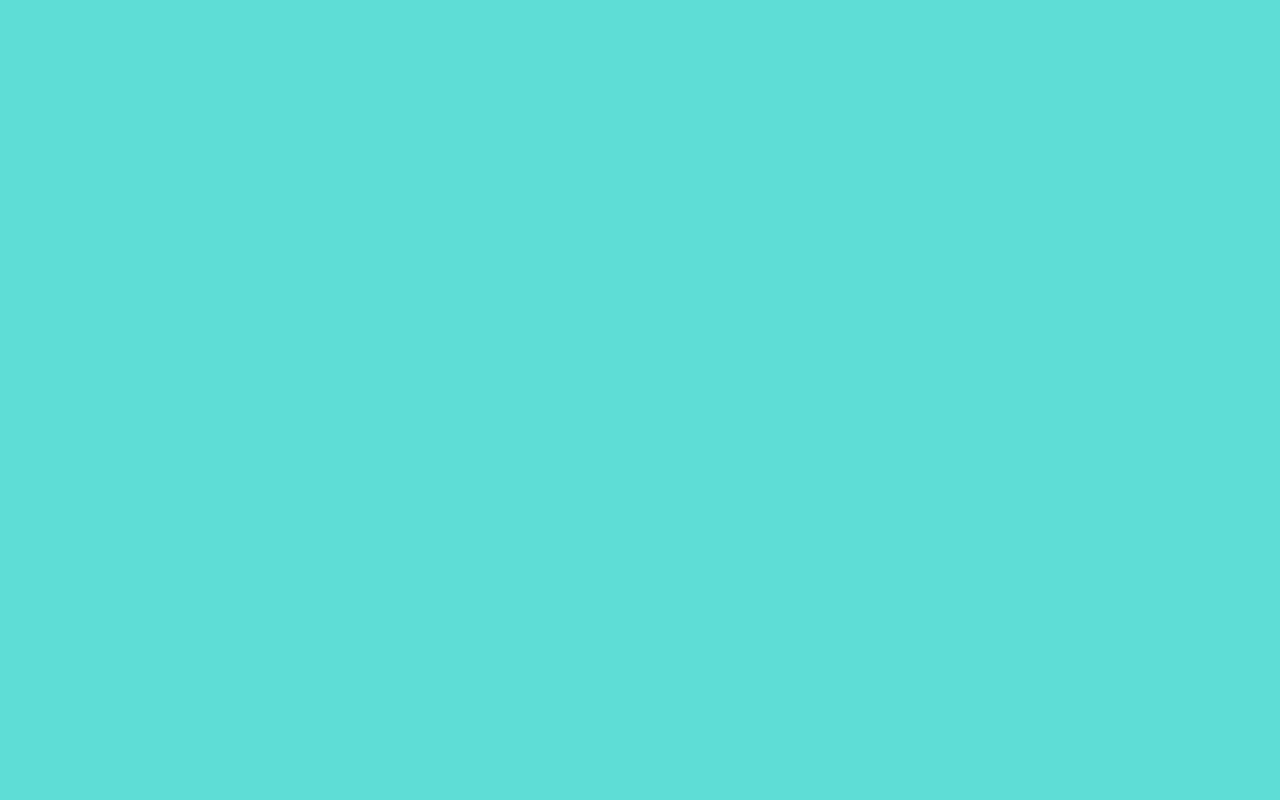
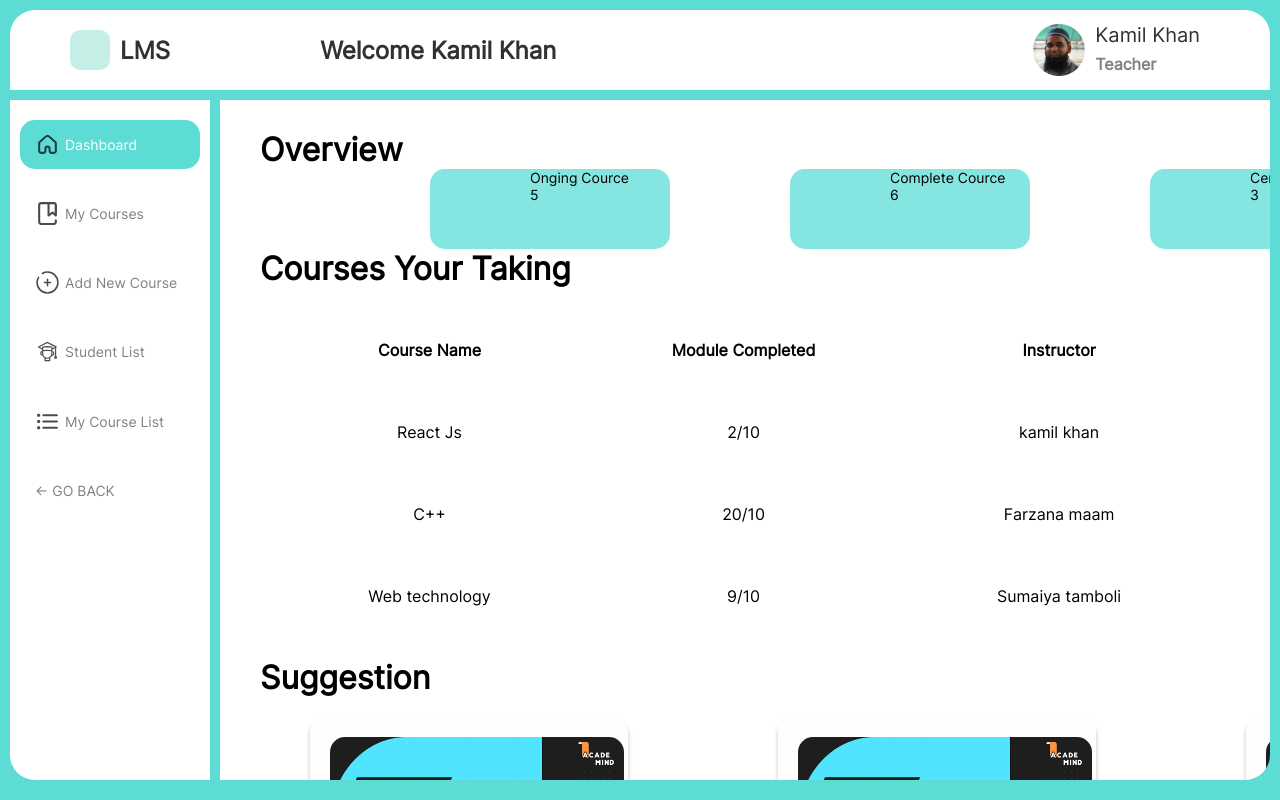
Before and after one commit to abdsha777/LearningManagementSystem, a React (Vite) app in the folder frontend/: page /studentDashboard in a window 1280 px wide. Before the commit this address had no page. Built offline with nearby package versions, Linux system fonts and the light colour scheme.

Commit message:
added afridi's page

```diff
--- a/frontend/src/App.jsx
+++ b/frontend/src/App.jsx
@@ -3,6 +3,7 @@ import { BrowserRouter, Routes, Route } from 'react-router-dom'
 import Layout from './components/layout/Layout'
 import Navigation from './forDeveloping/Navigation'
 import TeacherCourseDetail from './pages/teacher/TeacherCourseDetail'
+import StudentDashboard from './pages/student/StudentDashboard'
 
 
 
@@ -15,6 +16,7 @@ function App() {
           <Route path='/' element={<Layout />}>
             <Route index element={<Navigation />}></Route>
             <Route path='teacherCourseDetail' element={<TeacherCourseDetail />} />
+            <Route path='studentDashboard' element={<StudentDashboard />} />
           </Route>
         </Routes>
       </BrowserRouter>
--- a/frontend/src/forDeveloping/Navigation.jsx
+++ b/frontend/src/forDeveloping/Navigation.jsx
@@ -8,6 +8,7 @@ function Navigation() {
         <h2>Navigation Menu </h2> <small>check out your code</small>
         <div className='nav-links'>
             <Link to={'/teacherCourseDetail'}>Teacher Course Detail</Link>
+            <Link to={'/studentDashboard'}>Student Dashboard</Link>
         </div>
     </div>
   )
--- /dev/null
+++ b/frontend/src/pages/student/StudentDashboard.css
@@ -0,0 +1,92 @@
+.header-db {
+    width: 1164px;
+    height: 905px;
+    flex-shrink: 0;
+    padding-left: 200px;
+}
+
+/* top ka card ka css */
+.segg-container {
+    display: flex;
+    padding-left: 70px;
+    gap: 350px;
+
+}
+
+.top-card {
+    display: flex;
+    justify-content: center;
+    margin: 0%;
+    padding: 0%;
+    padding-left: 100px;
+    border-radius: 15px;
+    gap: 120px;
+}
+
+.col-3 {
+    display: flex;
+    width: 240px;
+    height: 80px;
+    /* idhar thu green box ka size change kar sakta  */
+    border-radius: 15px;
+    background: rgba(93, 220, 214, 0.75);
+}
+
+.segg-text {
+    color: #000;
+    font-family: Inter;
+    font-size: 14px;
+    font-style: normal;
+    padding-left: 100px;
+    /* here u can shift the content  */
+}
+
+/* table   */
+
+.display-info {
+    padding: 20px;
+    border-collapse: collapse;
+    width: 100%;
+}
+
+tr {
+    width: 100px;
+}
+
+td,
+th {
+    text-align: center;
+    padding: 30px;
+}
+
+/* bottom card grid of suggestion  */
+.card {
+    padding-left: 30px;
+    display: flex;
+    flex-direction: row;
+    max-width: 100%;
+    margin: 20px;
+    gap: 150px;
+}
+
+.col-4 {
+    width: 318px;
+    height: 290px;
+
+    border-radius: 15px;
+    background: #FEFEFE;
+    padding: 20px;
+    box-shadow: 0px 4px 4px 0px rgba(0, 0, 0, 0.25);
+}
+
+img {
+    width: 293.922px;
+    height: 185.201px;
+    border-radius: 15px;
+    padding: 0;
+}
+
+.image {
+    padding: 0;
+    margin: 0;
+}
--- a/frontend/src/pages/student/StudentDashboard.jsx
+++ b/frontend/src/pages/student/StudentDashboard.jsx
@@ -0,0 +1,108 @@
+import React from 'react'
+import './StudentDashboard.css'
+import img from "../../assets/image.jpg"
+
+function StudentDashboard() {
+    return (
+        <div>
+            <div className="header-sd">
+                <h1 align="left">Overview</h1>
+            </div>
+
+            <div className="segg-container">
+                <div className="top-card">
+                    <div className="col-3">
+                        <div className="segg-text">
+                            <p>Onging Cource</p>
+                            <p>5</p>
+                        </div>
+                    </div>
+
+                    <div className="col-3">
+                        <div className="segg-text">
+                            <p>Complete Cource</p>
+                            <p>6</p>
+                        </div>
+                    </div>
+
+                    <div className="col-3">
+                        <div className="segg-text">
+                            <p>Certificate Earned</p>
+                            <p>3</p>
+                        </div>
+                    </div>
+
+                </div>
+            </div>
+
+            <h1>Courses Your Taking</h1>
+
+            <div className="display-info">
+                <table className="row-table " width="100%">
+
+                    <tr>
+                        <th>Course Name</th>
+                        <th>Module Completed</th>
+                        <th>Instructor</th>
+                    </tr>
+
+                    <tr>
+                        <td>React Js</td>
+                        <td>2/10</td>
+                        <td>kamil khan</td>
+                    </tr>
+
+                    <tr>
+                        <td>C++</td>
+                        <td>20/10</td>
+                        <td>Farzana maam</td>
+                    </tr>
+
+                    <tr>
+                        <td>Web technology</td>
+                        <td>9/10</td>
+                        <td>Sumaiya tamboli</td>
+                    </tr>
+                </table>
+            </div>
+
+            <h1>Suggestion</h1>
+            <div className="container">
+                <div className="card">
+                    <div className="col-4">
+                        <div className="image">
+                            <img src={img}/>
+                        </div>
+                        <div className="textual">
+                            <h2>React js</h2>
+                            <p>16 hrs</p>
+                        </div>
+                    </div>
+
+                    <div className="col-4">
+                        <div className="image">
+                            <img src={img} />
+                        </div>
+                        <div className="textual">
+                            <h2>React js</h2>
+                            <p>16 hrs</p>
+                        </div>
+                    </div>
+
+                    <div className="col-4">
+                        <div className="image">
+                            <img src={img} />
+                        </div>
+                        <div className="textual">
+                            <h2>React js</h2>
+                            <p>16 hrs</p>
+                        </div>
+                    </div>
+
+                </div>
+            </div>
+        </div>
+    )
+}
+
+export default StudentDashboard
```
